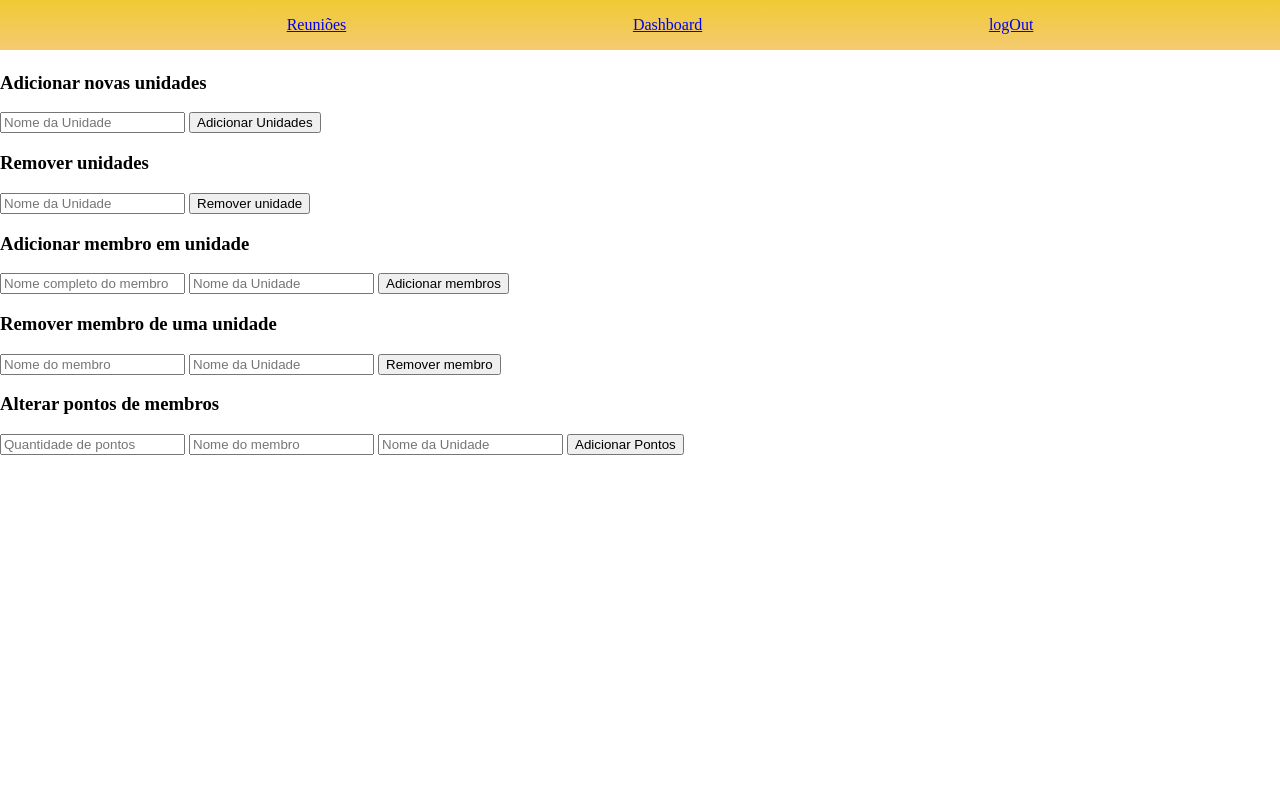
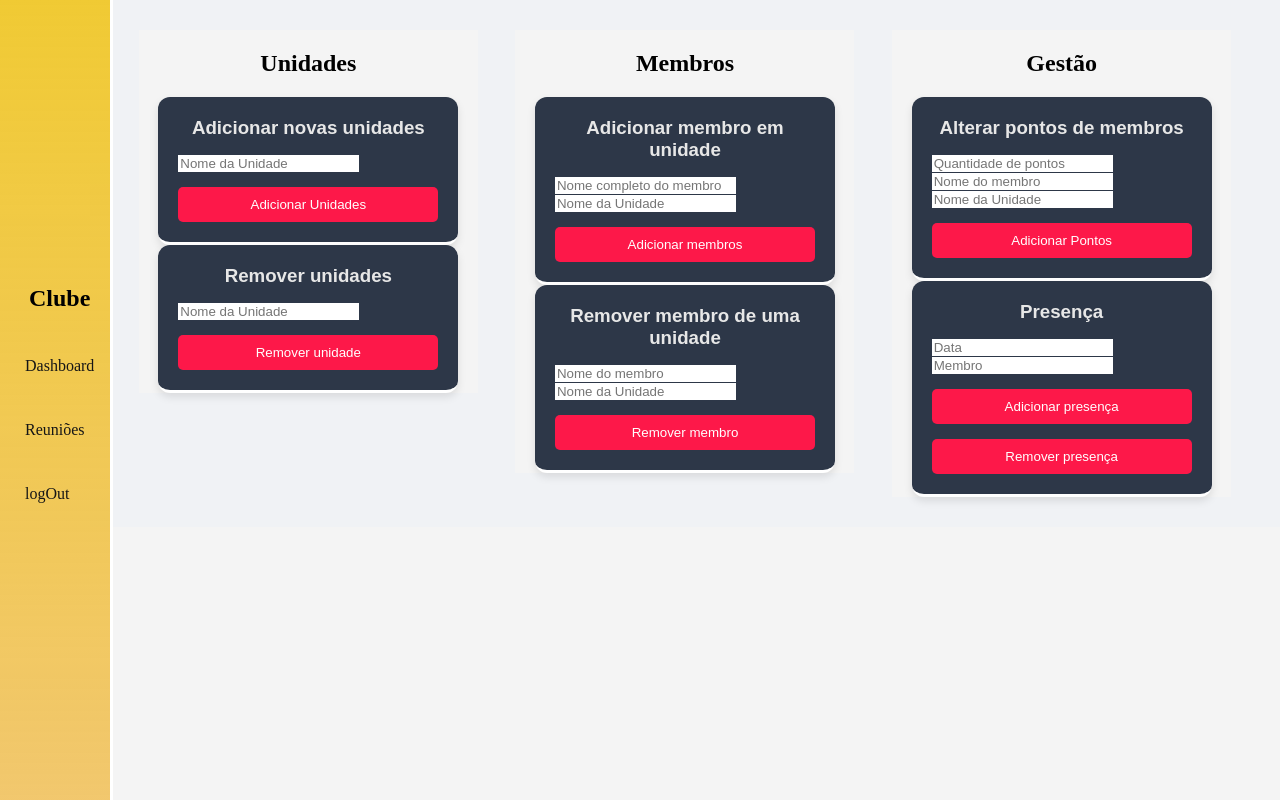
Before and after one commit to Kevin-Jhn2/Clube-de-Desbravadores, a plain HTML site: page site/reuniao.html in a window 1280 px wide. Drawn offline with Linux system fonts and the light colour scheme.

Commit message:
CSS, ou layout, de todas as páginas feito

```diff
--- a/site/reuniao.html
+++ b/site/reuniao.html
@@ -11,33 +11,62 @@
  podendo ter uma descrição do que é aquela pontuação (tendo uns exemplos ao lado). É uma tela simples,
  devo focar mais na lógica do que no CSS, afinal é isso que vai contar -->
  <!-- nota para o sistema, quando for deletar talvez colocar uma confirmação, afinal vai afetar a dashboard -->
+
+ <!-- Adicionar a parte de presença -->
 <body>
+    <header>
         <nav>
+            <h2>Clube</h2>
+            <ul><a href="login.html">Dashboard</a></ul>
             <ul><a href="cadastro.html">Reuniões</a></ul>
-        <ul><a href="login.html">Dashboard</a></ul>
             <!-- mudar esse logOut também -->
             <ul><a href="index.html">logOut</a></ul>
 
         </nav>
+    </header>
+<main>
+
+    <section class="unidade">
+        <h1>Unidades</h1>
+        <div class="card">
             <div>
-        <!-- Adicionar a parte de presença -->
                 <h3>Adicionar novas unidades</h3>
                 <input type="text" id="iptUnidade" placeholder="Nome da Unidade">
                 <button onclick="addunidades()">Adicionar Unidades</button>
+            </div>
+        </div>
+        <div class="card">
+            <div>
                 <h3>Remover unidades</h3>
                 <input type="text" id="R_unidade" placeholder="Nome da Unidade">
                 <button onclick="delunidades()">Remover unidade</button>
             </div>
+        </div>
+    </section>
+
+    <section class="membro">
+        <h1>Membros</h1>
+        <div class="card">
             <div>
                 <h3>Adicionar membro em unidade</h3>
                 <input type="text" id="iptMembro" placeholder="Nome completo do membro">
                 <input type="text" id="ipt_unidade" placeholder="Nome da Unidade">
                 <button onclick="addmembros()">Adicionar membros</button>
+            </div>
+        </div>
+        <div class="card">
+            <div>
                 <h3>Remover membro de uma unidade</h3>
                 <input type="text" id="R_membro" placeholder="Nome do membro">
                 <input type="text" id="ipt_unidade_R_membro" placeholder="Nome da Unidade">
                 <button onclick="delmembros()">Remover membro</button>
             </div>
+        </div>
+    </section>
+
+    <section class="gestao">
+        <h1>Gestão</h1>
+        <div class="card">
             <div>
                 <h3>Alterar pontos de membros</h3>
                 <input type="text" id="iptPonto" placeholder="Quantidade de pontos">
@@ -45,6 +74,19 @@
                 <input type="text" name="" id="ipt__unidade" placeholder="Nome da Unidade">
                 <button onclick="altpontos()">Adicionar Pontos</button>
             </div>
+        </div>
+        <div class="card">
+            <div>
+                <h3>Presença</h3>
+                <input type="text" id="" placeholder="Data">
+                <input type="text" id="" placeholder="Membro">
+                <button>Adicionar presença</button>
+                <button>Remover presença</button>
+            </div>
+        </div>
+    </section>
+
+</main>
 </body>
 </html>
 <script>
--- a/site/styleCadastro.css
+++ b/site/styleCadastro.css
@@ -9,7 +9,7 @@ nav{
     display: flex;
     justify-content: space-evenly;
     background-image: linear-gradient(rgb(240, 202, 52), rgba(240, 180, 52, 0.7));
-    position: sticky;
+    position: fixed;
     top: 0;
     width: 100%;
     border-bottom: 3px solid #ffffff;
@@ -30,22 +30,22 @@ nav{
 .cadastro{
     display: flex;
     flex-direction: column;
-    height: 450px;
-    width: 650px;
+    height: 500px;
+    width: 450px;
     border-radius: 80px;
     border-style:solid;
-    border-width: 10px;
-    border-color: rgba(0, 0, 0, 0.712);
-    background-color: rgba(17, 100, 6, 0.836);
-    /* justify-content: center;
-    align-items: center; */
+    border-width: 3px;
+    border-color: #2d3748;
+    background-color: #f0f2f5;
+    /* justify-content: center; */
+    /* align-items: center; */
 
 }
 .divh1{
     display: flex;
     justify-content: center;
     align-items: flex-start;
-    /* margin-top: 90px; */
+    margin-top: 90px;
     font-size: 50px;
 }
 .inputs{
@@ -54,6 +54,7 @@ nav{
     /* justify-content: center; */
     /* justify-content: space-between; */
     align-items: center;
+    /* align-self: center; */
     margin-top:5px;
 }
 div div div{
--- a/site/styleDash.css
+++ b/site/styleDash.css
@@ -6,11 +6,14 @@ main{
     justify-content: space-around;
     flex-direction: column;
     padding: 10px;
-    flex-grow: 1;
+    flex: 1;
+    margin-left: 110px;
+    padding: 30px;
 
 }
 body{
-    background-image:linear-gradient(#002855, #003366) ;
+    background-color: #00152e;
+    /* background-image:linear-gradient(#002855, #003366) ; */
     height: 100vh;
     width: 100vw;
     margin: 0;
@@ -19,14 +22,36 @@ body{
     flex-direction: column;
     overflow: hidden;
 }
-nav{
+header{
     display: flex;
+    flex-direction: column;
     background-image:linear-gradient(rgb(240, 202, 52), rgba(250, 183, 26, 0.9));
-    border-bottom: 3px solid #ffffff;
+    border-right: 3px solid #ffffff;
     justify-content: space-evenly;
-    position: relative;
-    top:0;
-    width: 100%;
+    align-items: flex-start;
+    position: fixed;
+    width: 110px;
+    height: 100vh;
+}
+nav ul{
+    padding: 15px;
+}
+nav h2{
+    margin-bottom: 30px;
+    text-align: center;
+}
+nav a{
+    color: #161616;
+    text-decoration: none;
+    margin-bottom: 10px;
+    border-radius: 8px;
+    padding: 10px;
+    transition: 0.3s;
+}
+nav a:hover{
+    background-color: #2d3748;
+    padding-left: 25px;
+    color: #cbd5e0;
 }
 .titulo{
     color: #ffffff;
@@ -34,11 +59,16 @@ nav{
     margin: 0;
 }
 .bloco{
-    color:#333333;
-    background-color: #F9F9F9;
+    /* color:#333333; */
+    color: rgb(231, 231, 231);
+    /* background-color: #00152e; */
+    background-image:linear-gradient(#002855, #003366) ;
     box-shadow: 0 4px 15px rgba(0,0,0,0.3);
-    height: 20vh;
-    width: 30vw;
+    height: 15vh;
+    border-style: solid;
+    border-color: white;
+    border-width:thin;
+    width: 27vw;
     border-radius: 30px;
 
 }
@@ -52,20 +82,32 @@ section{
 section div div{
     display: flex;
     justify-content: center;
-    font-size: 25px;
+    font-size: 23px;
 }
 .grafico{
     box-shadow: 0 4px 15px rgba(0,0,0,0.3);
-    color:#333333;
+    color:#d3d3d3;
     height: 47vh;
-    width: 30vw;
-    background-color: #F9F9F9;
+    width: 27vw;
+    background-image:linear-gradient(#002855, #003366) ;
+    border-style: solid;
+    border-width:thin;
+    border-color: white;
+    /* background-color: #00152e; */
+    /* background-color: #F9F9F9; */
 }
 .lista{
     box-shadow: 0 4px 15px rgba(0,0,0,0.3);
-    color:#333333;
+    color:#d3d3d3;
+    border-width:thin;
+    border-style:solid;
+    border-color: white;
     height: 47vh;
     width: 30vw;
     max-height: 50vh;
-    background-color: white;
+    background-image:linear-gradient(#002855, #003366) ;
+    /* background-color: #00152e; */
 }
+.spacer{
+    flex: 1;
+}
--- a/site/styleLogin.css
+++ b/site/styleLogin.css
@@ -56,3 +56,6 @@ nav{
     /* f0ca34 */
     /* (rgb(66, 71, 250), rgb(74, 0, 192)) */
 }
+h1{
+    font-size: 40px;
+}
--- a/site/styleReuniao.css
+++ b/site/styleReuniao.css
@@ -1,15 +1,120 @@
 body, html{
     height: 100%;
     margin:0;
+    background-color: #f4f4f4;
 }
-nav{
+main{
+    display: flex;
+    /* flex-direction: column; */
+    flex: 1;
+    align-items: flex-start;
+    justify-content: space-around;
+    padding: 30px;
+    margin-left: 90px;
+    background-color: #f0f2f5;
+}
+header{
+    flex-direction: column;
     display: flex;
     justify-content: space-evenly;
+    align-items: flex-start;
     background-image: linear-gradient(rgb(240, 202, 52), rgba(240, 180, 52, 0.7));
-    position: sticky;
-    top: 0;
-    width: 100%;
-    border-bottom: 3px solid #ffffff;
+    position: fixed;
+    width: 110px;
+    height: 100vh;
+    border-right: 3px solid #ffffff;
     /* f0ca34 */
     /* (rgb(66, 71, 250), rgb(74, 0, 192)) */
 }
+.card{
+    background-color: #2d3748;
+    overflow: hidden;
+    color: white;
+    font-family: Arial, Helvetica, sans-serif;
+    width: 300px;
+    border-radius: 12px;
+    border-bottom: solid rgb(255, 255, 255);
+    box-shadow: 0 4px 8px rgba(0, 0, 0, 0.1);
+    transition: 0.3s;
+}
+.card:hover {
+    box-shadow: 0 8px 16px rgba(0, 0, 0, 0.2);
+    transform:translateY(-5px);
+}
+.card div{
+    padding: 20px;
+}
+.card div h3{
+    text-align: center;
+    color: #e7e7e7;
+    margin: 0 0 15px 0;
+
+}
+.card div button{
+    margin-top: 15px;
+    width: 100%;
+    padding: 10px;
+    background-color: #fd1849;
+    color: white;
+    border: none;
+    border-radius: 5px;
+    cursor:pointer;
+}
+.card div input{
+    border:none;
+    /* display: flex; */
+    /* align-self: center; */
+}
+.unidade{
+    background-color: #f4f4f4;
+    width: 30%;
+    /* gap: 40px; */
+    /* margin: 0; */
+    /* justify-content: center; */
+    /* padding: 0; */
+    /* padding-left: 100px; */
+    /* height: 30%;     */
+    align-items: center;
+    display: flex;
+    flex-direction: column;
+    /* flex-wrap: wrap; */
+}
+.membro{
+    background-color: #f4f4f4;
+    width: 30%;
+    align-items: center;
+    display: flex;
+    flex-direction: column;
+/* height: 100%; */
+
+/* align-self: center; */
+}
+.gestao{
+    background-color: #f4f4f4;
+    width:30%;
+    align-items: center;
+    display: flex;
+    flex-direction: column;
+    /* height: 30%; */
+/* align-self: center; */
+}
+nav ul{
+    padding: 15px;
+}
+nav h2{
+    margin-bottom: 30px;
+    text-align: center;
+}
+nav a{
+    color: #161616;
+    text-decoration: none;
+    margin-bottom: 10px;
+    border-radius: 8px;
+    padding: 10px;
+    transition: 0.3s;
+}
+nav a:hover{
+    background-color: #2d3748;
+    padding-left: 25px;
+    color: #cbd5e0;
+}
```
Also changed, not shown: site/cadastro.html (+1 -1 lines), site/dashboard.html (+6 -4 lines), 1 other file. Lines whose indentation alone changed are shown as unchanged.
